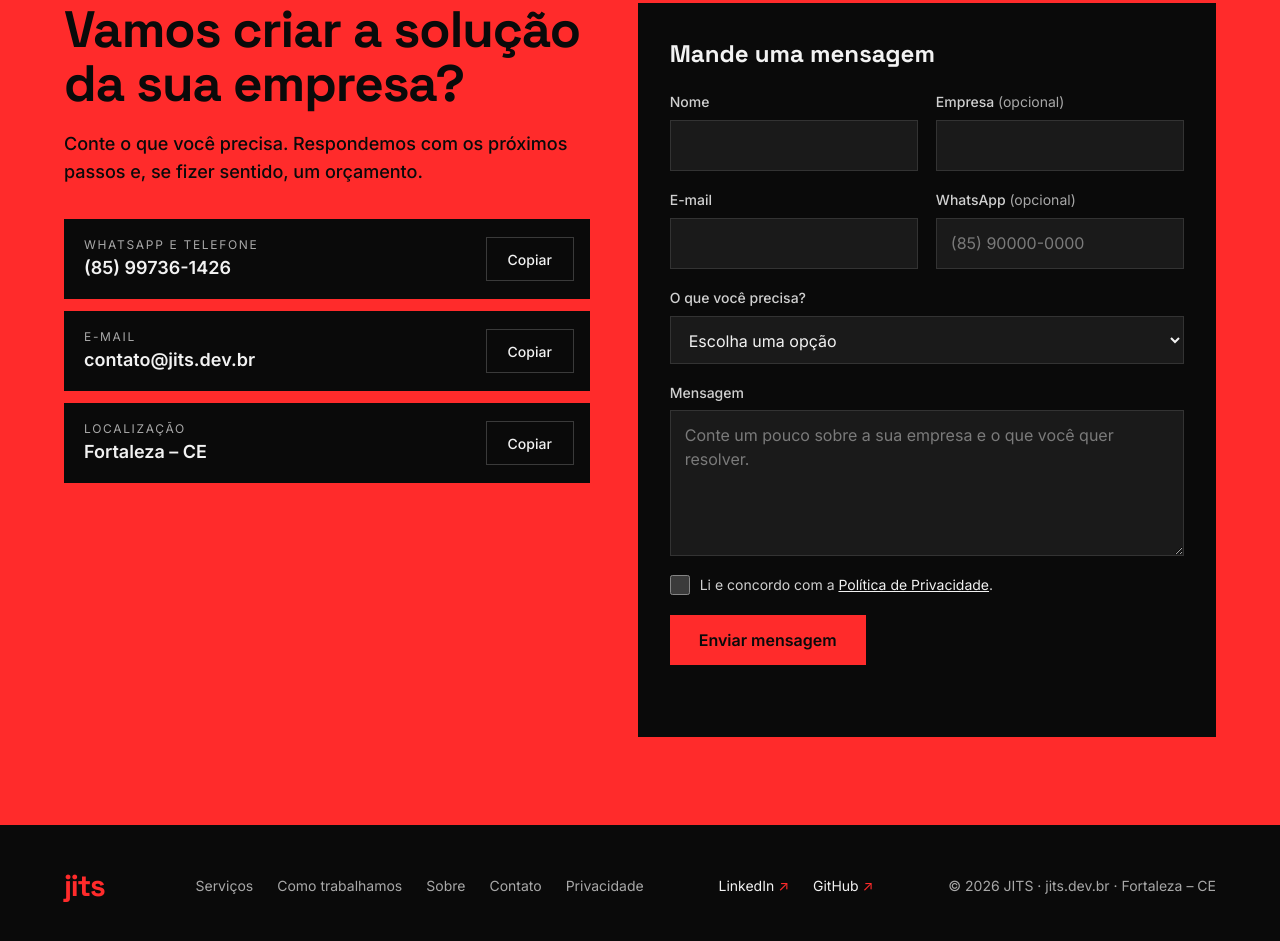
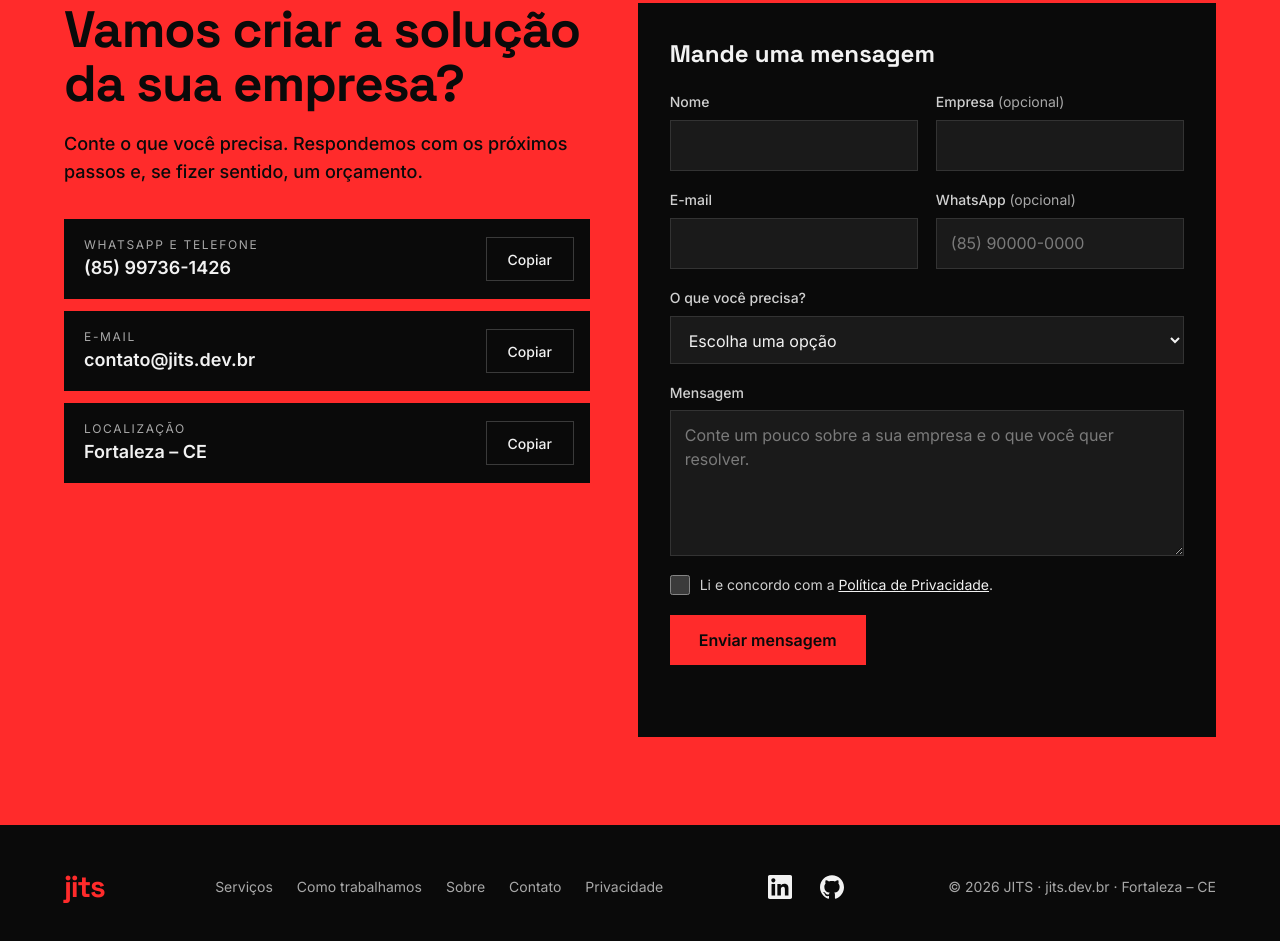
Before and after one commit to trobozoi/jits.dev.br, a plain HTML site: page index.html in a window 1280 px wide. Shown: the part 3736-4677 px from the top of the page. Drawn offline with Linux system fonts and the light colour scheme.

Commit message:
Usa os logos do LinkedIn e do GitHub no rodapé
Co-Authored-By: Claude Opus 5.5 <noreply@anthropic.com>

```diff
--- a/index.html
+++ b/index.html
@@ -302,8 +302,13 @@ p { margin: 0; }
 .rodape nav { display: flex; flex-wrap: wrap; gap: 4px 24px; }
 .rodape nav a { color: var(--texto-suave); text-decoration: none; padding: 10px 0; }
 .rodape nav a:hover { color: var(--vermelho); }
-.rodape .social a { color: var(--branco); }
-.rodape .social a span { color: var(--vermelho); }
+.rodape .social { gap: 8px; }
+.rodape .social a {
+  color: var(--branco); width: 44px; height: 44px; padding: 0;
+  display: inline-flex; align-items: center; justify-content: center;
+  transition: color .18s ease;
+}
+.rodape .social a:hover { color: var(--vermelho); }
 
 /* WhatsApp flutuante */
 .whats {
@@ -637,8 +642,12 @@ p { margin: 0; }
       <a href="politica-de-privacidade.html">Privacidade</a>
     </nav>
     <nav class="social" aria-label="Redes sociais">
-      <a href="https://www.linkedin.com/in/ant%C3%B4nio-jailton-carvalho-ara%C3%BAjo-0b551317" target="_blank" rel="noopener">LinkedIn <span aria-hidden="true">↗</span></a>
-      <a href="https://github.com/trobozoi" target="_blank" rel="noopener">GitHub <span aria-hidden="true">↗</span></a>
+      <a href="https://www.linkedin.com/in/ant%C3%B4nio-jailton-carvalho-ara%C3%BAjo-0b551317" target="_blank" rel="noopener" aria-label="LinkedIn" title="LinkedIn">
+        <svg aria-hidden="true" width="24" height="24" viewBox="0 0 24 24" fill="currentColor"><path d="M20.447 20.452h-3.554v-5.569c0-1.328-.027-3.037-1.852-3.037-1.853 0-2.136 1.445-2.136 2.939v5.667H9.351V9h3.414v1.561h.046c.477-.9 1.637-1.85 3.37-1.85 3.601 0 4.267 2.37 4.267 4.37v6.371zM5.337 7.433c-1.144 0-2.063-.926-2.063-2.065 0-1.138.92-2.063 2.063-2.063 1.14 0 2.064.925 2.064 2.063 0 1.139-.925 2.065-2.064 2.065zm1.782 13.019H3.555V9h3.564v11.452zM22.225 0H1.771C.792 0 0 .774 0 1.729v20.542C0 23.227.792 24 1.771 24h20.451C23.2 24 24 23.227 24 22.271V1.729C24 .774 23.2 0 22.222 0h.003z"></path></svg>
+      </a>
+      <a href="https://github.com/trobozoi" target="_blank" rel="noopener" aria-label="GitHub" title="GitHub">
+        <svg aria-hidden="true" width="24" height="24" viewBox="0 0 24 24" fill="currentColor"><path d="M12 .297c-6.63 0-12 5.373-12 12 0 5.303 3.438 9.8 8.205 11.385.6.113.82-.258.82-.577 0-.285-.01-1.04-.015-2.04-3.338.724-4.042-1.61-4.042-1.61C4.422 18.07 3.633 17.7 3.633 17.7c-1.087-.744.084-.729.084-.729 1.205.084 1.838 1.236 1.838 1.236 1.07 1.835 2.809 1.305 3.495.998.108-.776.417-1.305.76-1.605-2.665-.3-5.466-1.332-5.466-5.93 0-1.31.465-2.38 1.235-3.22-.135-.303-.54-1.523.105-3.176 0 0 1.005-.322 3.3 1.23.96-.267 1.98-.399 3-.405 1.02.006 2.04.138 3 .405 2.28-1.552 3.285-1.23 3.285-1.23.645 1.653.24 2.873.12 3.176.765.84 1.23 1.91 1.23 3.22 0 4.61-2.805 5.625-5.475 5.92.42.36.81 1.096.81 2.22 0 1.606-.015 2.896-.015 3.286 0 .315.21.69.825.57C20.565 22.092 24 17.592 24 12.297c0-6.627-5.373-12-12-12"></path></svg>
+      </a>
     </nav>
     <span class="rodape__copy">© <span id="ano">2026</span> JITS · jits.dev.br · Fortaleza – CE</span>
   </div>
```
